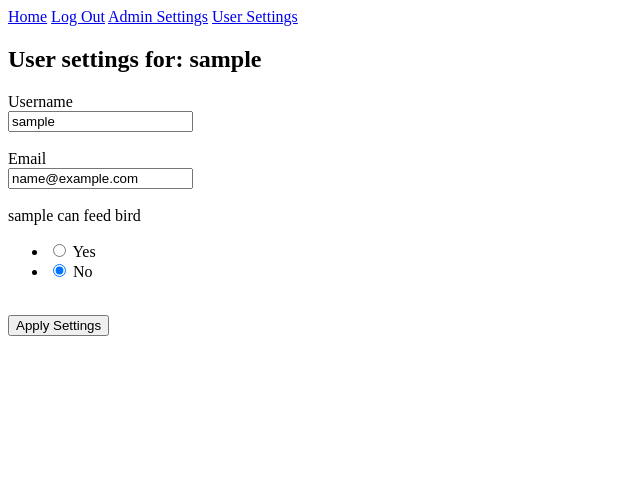
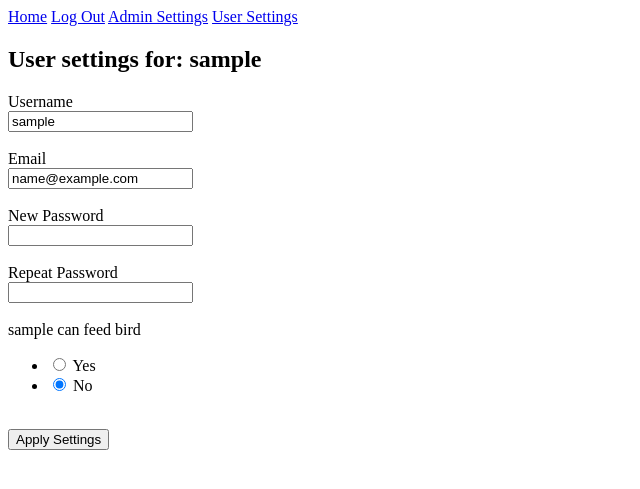
Before and after one commit to ASatiricalDalek/codenameBirdBox, a Flask app: page /admin_users_settings/1 in a window 1280 px wide. Shown: the top 489 px of the page, without its empty margins (0-640 px from the left). Run offline with Flask 2, Linux system fonts and the light colour scheme; a user stored in the database is signed in; tables that the repository leaves empty hold one stand-in row (values such as "Sample post"); some libraries are stand-ins or nearby versions.

Commit message:
Admin can now change user passwords

```diff
--- a/app/forms.py
+++ b/app/forms.py
@@ -59,6 +59,8 @@ class admin_settings(FlaskForm):
                          default=True)
     username = StringField('Username', validators=[DataRequired()])
     email = StringField('Email', validators=[DataRequired(), Email()])
+    newPassword = PasswordField('New Password')
+    newPassword2 = PasswordField('Repeat Password', validators=[EqualTo('newPassword')])
     apply = SubmitField('Apply Settings')
 
     # Existing username and email are passed from routes. Validation only fails if you changed the username or email...
@@ -102,7 +104,6 @@ class user_settings(FlaskForm):
 
 class feed_schedule(FlaskForm):
     # Checkbox for turning on scheduled feed
-    # TODO: Enable the rest of this form only if this box is checked
     scheduledFeed = BooleanField('Enable Scheduled Feeding?')
     # Checkboxes for each day
     feedDay_Monday = BooleanField('Monday')
--- a/app/routes.py
+++ b/app/routes.py
@@ -308,14 +308,14 @@ def user_settings():
         usr.email = user_settings_form.email.data
         usr.username = user_settings_form.username.data
         attr.style = user_settings_form.themes.data
-        # If user attempts to change their password
-        if usr.check_password(user_settings_form.currentPassword.data) and user_settings_form.newPassword.data is not None:
+        # Check if the user is trying to change their password or not
+        if usr.check_password(user_settings_form.currentPassword.data) and user_settings_form.newPassword.data is not "":
             usr.set_password(user_settings_form.newPassword.data)
             flash("Password Updated")
             db.session.commit()
             return render_template('themeSettings.html', form=theme_form, can_feed=can_feed, is_admin=is_admin,
                                    user_settings_form=user_settings_form)
-        elif usr.check_password(user_settings_form.currentPassword.data) == False and user_settings_form.newPassword.data is not None:
+        elif usr.check_password(user_settings_form.currentPassword.data) == False and user_settings_form.newPassword.data is not "":
             flash('Current Password incorrect; password not updated')
             return render_template('themeSettings.html', form=theme_form, can_feed=can_feed, is_admin=is_admin,
                                    user_settings_form=user_settings_form)
@@ -356,7 +356,7 @@ def admin_settings():
         db.session.commit()
         flash("User Registered")
         bbLog.info("Registration: " + str(current_user) + " has successfully registered.")
-        return redirect(url_for('login'))
+        return redirect(url_for('admin_settings'))
     return render_template('adminSettings.html', accounts=accounts, can_feed=can_feed, is_admin=is_admin, form=form)
 
 
@@ -381,6 +381,9 @@ def admin_users_settings(uid):
             user.username = form.username.data
             user.email = form.email.data
             attr.canFeed = route_logic.convert_can_feed_from_form(form.canFeed.data)
+            # If the admin did not enter anything into the pw box, don't try and update the pw
+            if form.newPassword.data is not "":
+                user.set_password(form.newPassword.data)
 
             db.session.commit()
             flash(user.username + ' settings updated')
--- a/app/templates/adminUserSettings.html
+++ b/app/templates/adminUserSettings.html
@@ -20,6 +20,22 @@
                 <span class="formError">{{ error }}</span>
             {% endfor %}
             <br>
+            {{ form.newPassword.label }}
+            <br>
+            {{ form.newPassword }}
+            <br>
+            {% for error in form.newPassword.errors %}
+                <span class="formError">{{ error }}</span>
+            {% endfor %}
+            <br>
+            {{ form.newPassword2.label }}
+            <br>
+            {{ form.newPassword2 }}
+            <br>
+            {% for error in form.newPassword2.errors %}
+                <span class="formError">{{ error }}</span>
+            {% endfor %}
+            <br>
             {{ username }} {{ form.canFeed.label }}
             <br>
             {{ form.canFeed }}
```
Also changed, not shown: birdBox.db.
